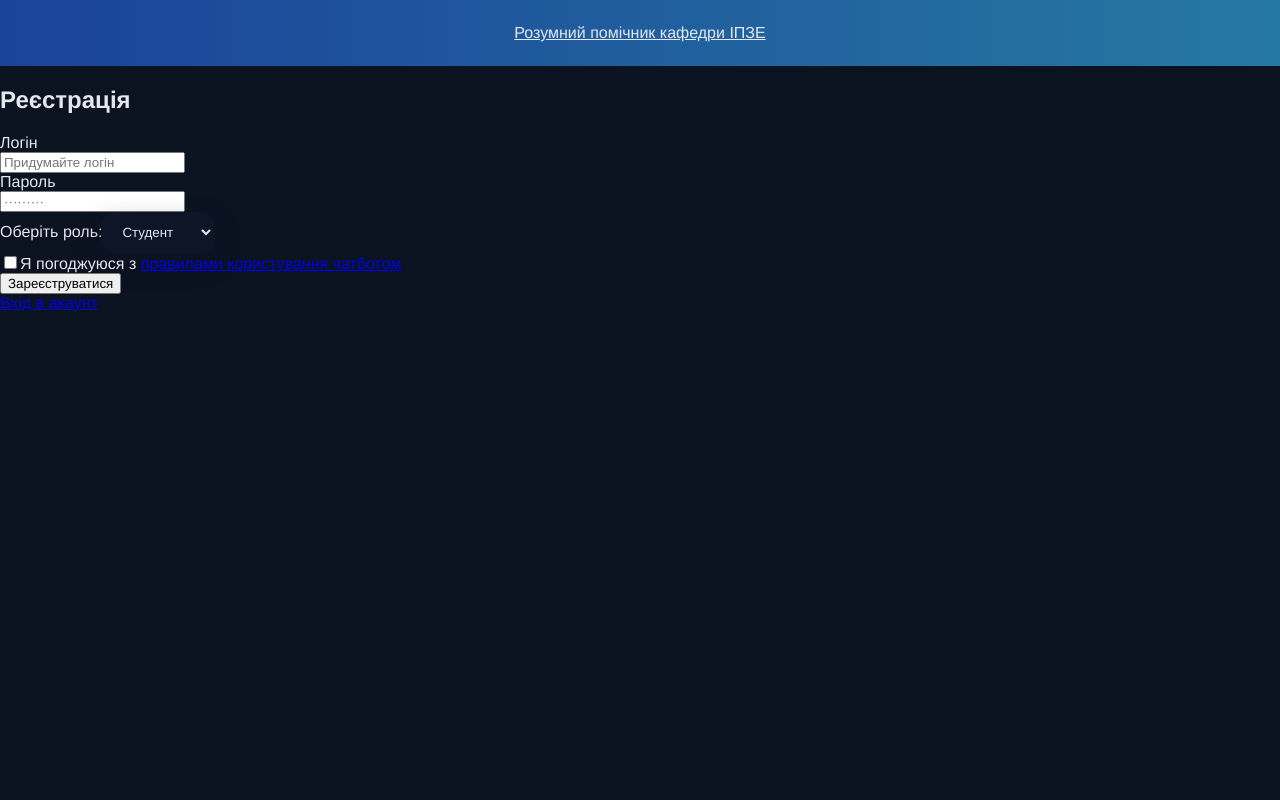
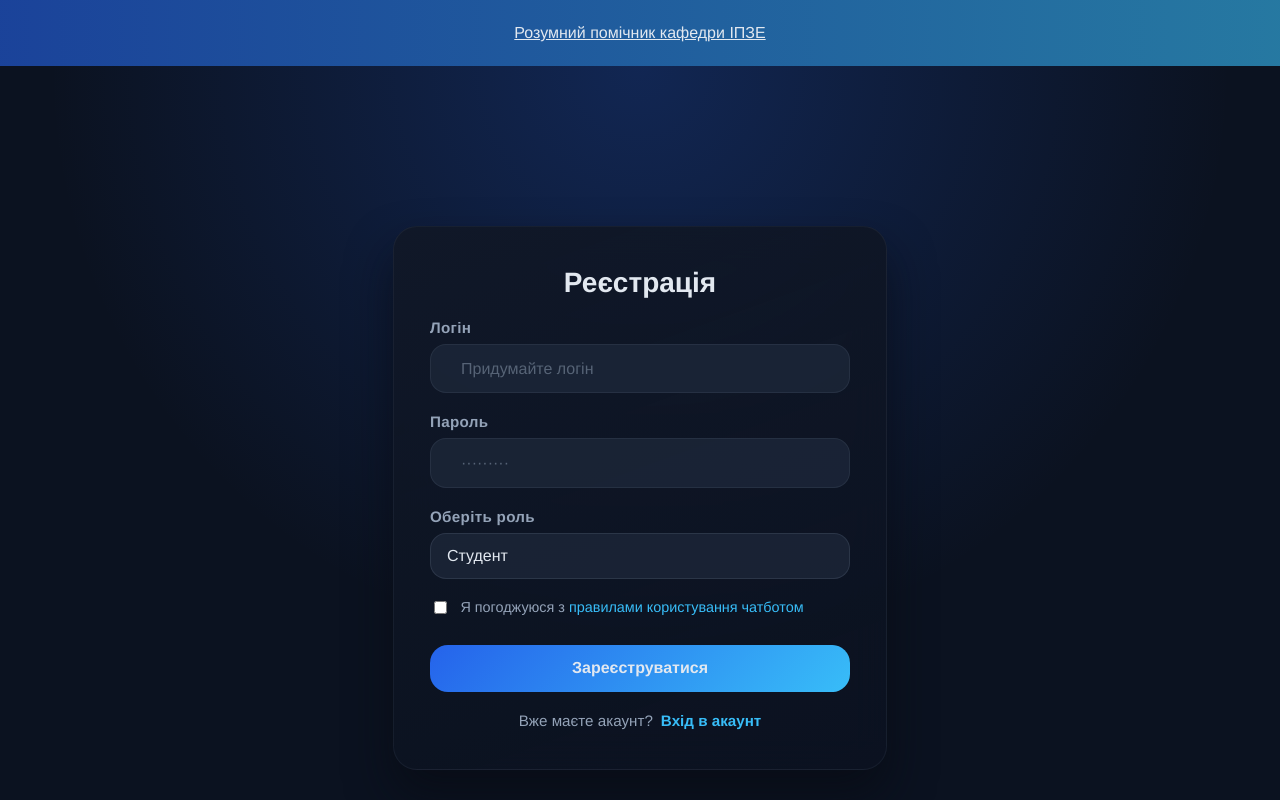
Before and after one commit to Yehorka/generative-ai-chatbot, a React (Create React App) app in the folder frontend/: page /users/register in a window 1280 px wide. Built offline with nearby package versions, Linux system fonts and the light colour scheme; no server answers.

Commit message:
Restyle auth pages with dark theme

```diff
--- a/frontend/src/App.css
+++ b/frontend/src/App.css
@@ -659,3 +659,172 @@ button {
 .modal > div:last-of-type:hover {
   color: var(--danger);
 }
+
+.auth-page {
+  min-height: 100vh;
+  display: flex;
+  align-items: center;
+  justify-content: center;
+  padding: 2rem;
+  background: radial-gradient(circle at top, rgba(37, 99, 235, 0.25), transparent 55%),
+    var(--background-primary);
+}
+
+.auth-card {
+  width: min(420px, 100%);
+  background: linear-gradient(160deg, rgba(17, 24, 39, 0.95), rgba(11, 18, 32, 0.9));
+  border-radius: 24px;
+  padding: 2.5rem 2.25rem;
+  display: flex;
+  flex-direction: column;
+  gap: 1.25rem;
+  box-shadow: 0 25px 45px rgba(8, 11, 19, 0.65);
+  border: 1px solid rgba(148, 163, 184, 0.08);
+  backdrop-filter: blur(18px);
+  color: var(--text-primary);
+}
+
+.auth-title {
+  margin: 0;
+  font-size: 1.75rem;
+  font-weight: 700;
+  text-align: center;
+  color: var(--text-primary);
+}
+
+.auth-field {
+  display: flex;
+  flex-direction: column;
+  gap: 0.5rem;
+}
+
+.auth-label {
+  font-size: 0.95rem;
+  font-weight: 600;
+  color: var(--text-secondary);
+  letter-spacing: 0.02em;
+}
+
+.auth-input-wrapper {
+  display: flex;
+  align-items: center;
+  gap: 0.75rem;
+  background: rgba(30, 41, 59, 0.75);
+  border: 1px solid rgba(148, 163, 184, 0.1);
+  border-radius: 16px;
+  padding: 0.85rem 1rem;
+  transition: border-color 0.2s ease, box-shadow 0.2s ease;
+}
+
+.auth-input-wrapper ion-icon {
+  color: var(--text-secondary);
+  font-size: 1.2rem;
+}
+
+.auth-input-wrapper input,
+.auth-select {
+  flex: 1;
+  background: transparent;
+  border: none;
+  outline: none;
+  color: var(--text-primary);
+  font-size: 1rem;
+  font-family: 'Helvetica', 'Arial', sans-serif;
+}
+
+.auth-input-wrapper input::placeholder {
+  color: rgba(148, 163, 184, 0.5);
+}
+
+.auth-input-wrapper:focus-within {
+  border-color: rgba(56, 189, 248, 0.6);
+  box-shadow: 0 0 0 3px rgba(37, 99, 235, 0.2);
+}
+
+.auth-select {
+  padding: 0.85rem 1rem;
+  border-radius: 16px;
+  border: 1px solid rgba(148, 163, 184, 0.15);
+  background: rgba(30, 41, 59, 0.75);
+  appearance: none;
+  transition: border-color 0.2s ease, box-shadow 0.2s ease;
+}
+
+.auth-select:focus {
+  border-color: rgba(56, 189, 248, 0.6);
+  box-shadow: 0 0 0 3px rgba(37, 99, 235, 0.2);
+}
+
+.auth-terms {
+  display: flex;
+  align-items: flex-start;
+}
+
+.auth-terms-label {
+  display: flex;
+  align-items: flex-start;
+  gap: 0.65rem;
+  font-size: 0.9rem;
+  color: var(--text-secondary);
+  cursor: pointer;
+}
+
+.auth-terms-label input {
+  margin-top: 0.15rem;
+  accent-color: var(--accent-primary);
+}
+
+.auth-terms-label a {
+  color: var(--accent-secondary);
+  text-decoration: none;
+}
+
+.auth-terms-label a:hover {
+  text-decoration: underline;
+}
+
+.auth-submit {
+  margin-top: 0.5rem;
+  background: linear-gradient(135deg, #2563eb, #38bdf8);
+  color: var(--text-primary);
+  border: none;
+  border-radius: 18px;
+  padding: 0.9rem 1.25rem;
+  font-size: 1rem;
+  font-weight: 700;
+  cursor: pointer;
+  transition: transform 0.2s ease, box-shadow 0.2s ease;
+}
+
+.auth-submit:hover {
+  transform: translateY(-1px);
+  box-shadow: 0 15px 35px rgba(37, 99, 235, 0.35);
+}
+
+.auth-footer {
+  display: flex;
+  justify-content: center;
+  gap: 0.5rem;
+  font-size: 0.95rem;
+  color: var(--text-secondary);
+}
+
+.auth-footer a {
+  color: var(--accent-secondary);
+  text-decoration: none;
+  font-weight: 600;
+}
+
+.auth-footer a:hover {
+  text-decoration: underline;
+}
+
+@media (max-width: 480px) {
+  .auth-card {
+    padding: 2rem 1.75rem;
+  }
+
+  .auth-title {
+    font-size: 1.5rem;
+  }
+}
--- a/frontend/src/Login.js
+++ b/frontend/src/Login.js
@@ -1,7 +1,6 @@
 import React, { useState } from 'react';
 import axiosInstance from './axiosInstance';
 import AuthErrorDisplay from './AuthErrorDisplay';
-import { API_URL } from './config';
 
 function Login() {
     const [userData, setUserData] = useState({
@@ -46,31 +45,44 @@ function Login() {
     };
 
     return (
-        <div className='screen-1wrap'>
-            <form onSubmit={handleSubmit}>
-        <div className="screen-1">
-        <h2>Вхід в акаунт</h2>
-  <div className="email">
-    <label for="email">Логін</label>
-    <div className="sec-2">
+        <div className='auth-page'>
+            <form className="auth-card" onSubmit={handleSubmit}>
+                <h2 className="auth-title">Вхід в акаунт</h2>
+                <div className="auth-field">
+                    <label className="auth-label" htmlFor="login-username">Логін</label>
+                    <div className="auth-input-wrapper">
                         <ion-icon name="mail-outline"></ion-icon>
-      <input type="text" name="username" value={userData.username} onChange={handleChange} placeholder="Логін"/>
+                        <input
+                            id="login-username"
+                            type="text"
+                            name="username"
+                            value={userData.username}
+                            onChange={handleChange}
+                            placeholder="Логін"
+                        />
                     </div>
                 </div>
-  <div className="password">
-    <label for="password">Пароль</label>
-    <div className="sec-2">
+                <div className="auth-field">
+                    <label className="auth-label" htmlFor="login-password">Пароль</label>
+                    <div className="auth-input-wrapper">
                         <ion-icon name="lock-closed-outline"></ion-icon>
-      <input className="pas" type="password" name="password" placeholder="···" value={userData.password} onChange={handleChange}/>
+                        <input
+                            id="login-password"
+                            className="auth-password"
+                            type="password"
+                            name="password"
+                            placeholder="···"
+                            value={userData.password}
+                            onChange={handleChange}
+                        />
                         <ion-icon className="show-hide" name="eye-outline"></ion-icon>
                     </div>
-
                 </div>
                 <AuthErrorDisplay error={error} errorMessage={errorMessage} />
-  <button className="login">Ввійти </button>
-
-  <div className="footer1"><span><a href='/users/register'>Зареєструватися</a></span><span></span></div>
-
+                <button className="auth-submit" type="submit">Ввійти</button>
+                <div className="auth-footer">
+                    <span>Немає акаунту?</span>
+                    <a href='/users/register'>Зареєструватися</a>
                 </div>
             </form>
         </div>
--- a/frontend/src/Register.js
+++ b/frontend/src/Register.js
@@ -1,20 +1,17 @@
 import React, { useState } from 'react';
 import axiosInstance from './axiosInstance';
-import { FaUniregistry } from 'react-icons/fa';
-import { API_URL } from './config';
 
 function Register() {
-
     const [userData, setUserData] = useState({
         username: '',
         password: '',
         user_type: 'student'
     });
+    const [agree, setAgree] = useState(false);
+
     const handleCheckboxChange = (e) => {
         setAgree(e.target.checked);
     };
-
-    const [agree, setAgree] = useState(false);
 
     const handleChange = (e) => {
         setUserData({ ...userData, [e.target.name]: e.target.value });
@@ -26,14 +23,17 @@ function Register() {
             alert("Ви повинні погодитися з правилами користування чатботом.");
             return;
         }
+
         if (!userData.username) {
             alert("Введіть ім'я");
             return;
         }
+
         if (!userData.password) {
             alert("Введіть пароль");
             return;
         }
+
         if (!userData.user_type) {
             alert("Оберіть тип користувача ще раз");
             return;
@@ -60,43 +60,67 @@ if (!userData.user_type) {
     };
 
     return (
-        <div className='screen-1wrap'>
-            <form onSubmit={handleSubmit}>
-        <div className="screen-1">
-        <h2>Реєстрація</h2>
-  <div className="email">
-    <label for="email">Логін</label>
-    <div className="sec-2">
+        <div className='auth-page'>
+            <form className="auth-card" onSubmit={handleSubmit}>
+                <h2 className="auth-title">Реєстрація</h2>
+                <div className="auth-field">
+                    <label className="auth-label" htmlFor="register-username">Логін</label>
+                    <div className="auth-input-wrapper">
                         <ion-icon name="mail-outline"></ion-icon>
-      <input type="text" name="username" value={userData.username} onChange={handleChange} placeholder="Придумайте логін"/>
+                        <input
+                            id="register-username"
+                            type="text"
+                            name="username"
+                            value={userData.username}
+                            onChange={handleChange}
+                            placeholder="Придумайте логін"
+                        />
                     </div>
                 </div>
-  <div className="password">
-    <label for="password">Пароль</label>
-    <div className="sec-2">
+                <div className="auth-field">
+                    <label className="auth-label" htmlFor="register-password">Пароль</label>
+                    <div className="auth-input-wrapper">
                         <ion-icon name="lock-closed-outline"></ion-icon>
-      <input className="pas" type="password" name="password" placeholder="·········" value={userData.password} onChange={handleChange}/>
+                        <input
+                            id="register-password"
+                            className="auth-password"
+                            type="password"
+                            name="password"
+                            placeholder="·········"
+                            value={userData.password}
+                            onChange={handleChange}
+                        />
                         <ion-icon className="show-hide" name="eye-outline"></ion-icon>
-
                     </div>
-
                 </div>
-
-  <div className="type">
-    <label htmlFor="role">Оберіть роль:</label>
-                <select id="role" type="user_type" name="user_type" value={userData.user_type} defaultValue="option2" onChange={handleChange}>
-                    <option value="student">Студент </option>
+                <div className="auth-field">
+                    <label className="auth-label" htmlFor="register-role">Оберіть роль</label>
+                    <select
+                        id="register-role"
+                        name="user_type"
+                        value={userData.user_type}
+                        onChange={handleChange}
+                        className="auth-select"
+                    >
+                        <option value="student">Студент</option>
                         <option value="teacher">Викладач</option>
                     </select>
                 </div>
-                <div className="terms">
-                        <input type="checkbox" id="agree" checked={agree} onChange={handleCheckboxChange} />
-                        <label htmlFor="agree">Я погоджуюся з <a href='/rules'>правилами користування чатботом</a></label>
+                <div className="auth-terms">
+                    <label className="auth-terms-label" htmlFor="agree">
+                        <input
+                            id="agree"
+                            type="checkbox"
+                            checked={agree}
+                            onChange={handleCheckboxChange}
+                        />
+                        <span>Я погоджуюся з <a href='/rules'>правилами користування чатботом</a></span>
+                    </label>
                 </div>
-  <button className="login">Зареєструватися</button>
-
-  <div className="footer1"><span><a href='/users/login'>Вхід в акаунт</a></span></div>
-
+                <button className="auth-submit" type="submit">Зареєструватися</button>
+                <div className="auth-footer">
+                    <span>Вже маєте акаунт?</span>
+                    <a href='/users/login'>Вхід в акаунт</a>
                 </div>
             </form>
         </div>
```
Lines whose indentation alone changed are shown as unchanged.
